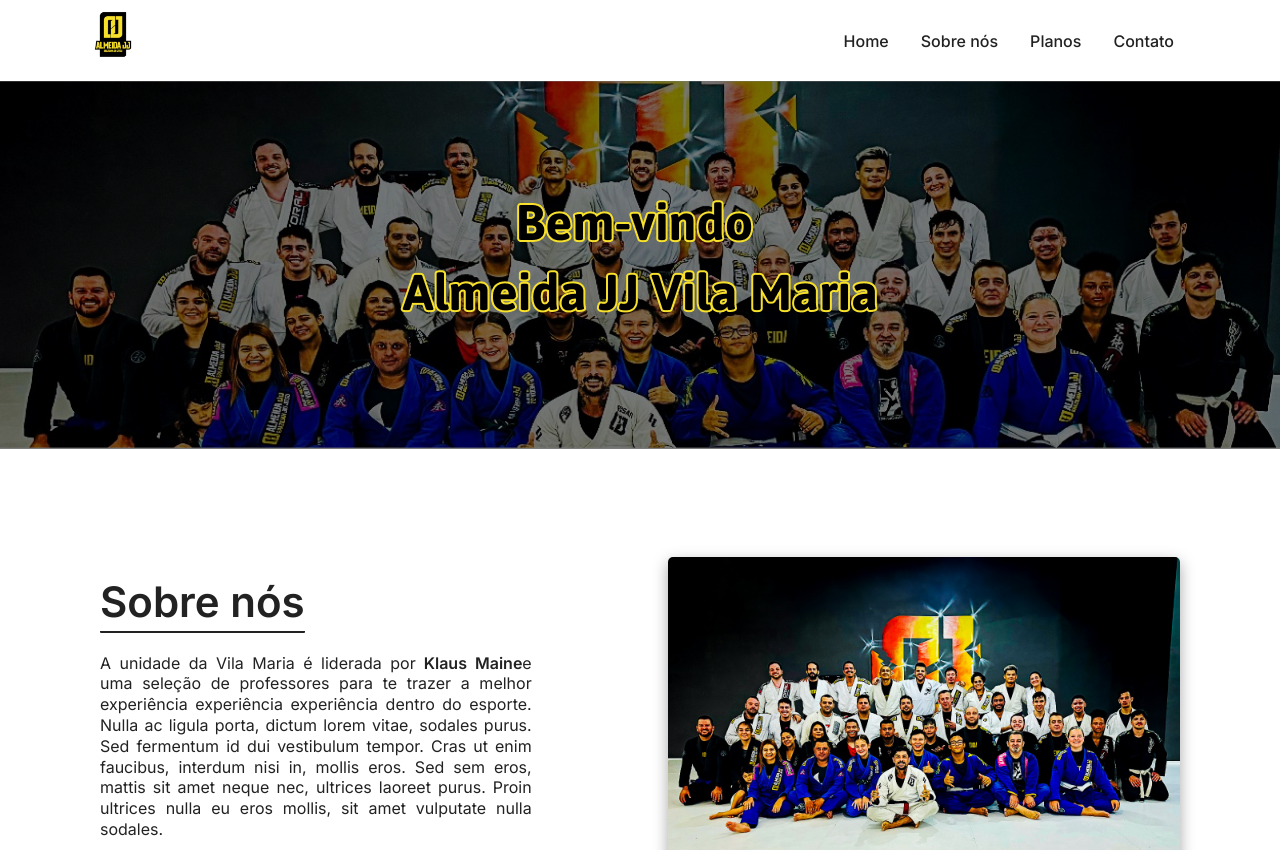
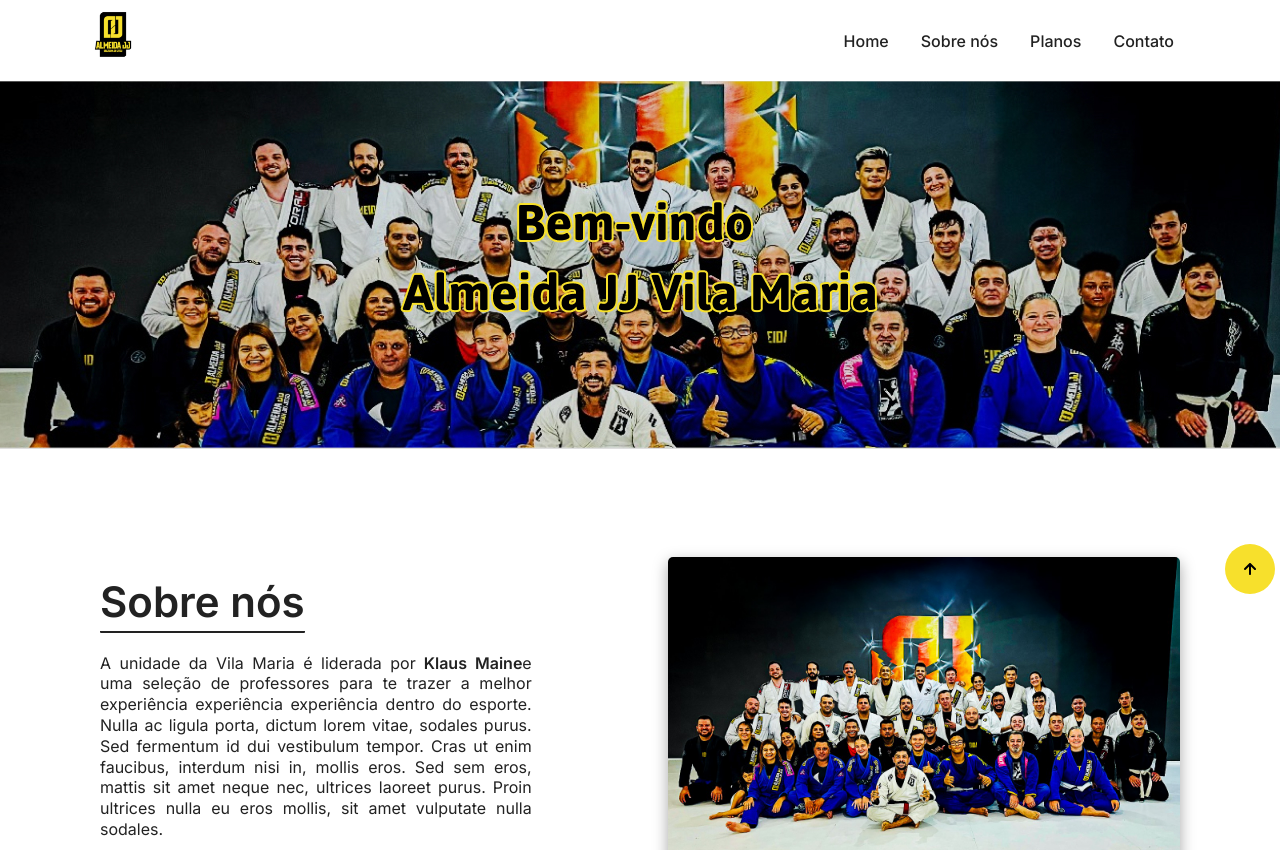
Before and after one commit to JoyAlvess/almeida-jj-vilamaria, a React (Create React App) app: page / in a window 1280 px wide. Shown: the top 850 px of the page. Built offline with nearby package versions, Linux system fonts and the light colour scheme.

Commit message:
insert button for back header

```diff
--- a/src/App.tsx
+++ b/src/App.tsx
@@ -8,16 +8,15 @@
 import { Header } from "./components/Header";
 import { Banner } from "./components/Banner";
 import { CardInfo } from "./components/CardInfo";
-import { Card } from "./components/Card";
 import { Cta } from "./components/Cta";
 import { Row } from "./components/Row";
 import { Footer } from "./components/Footer";
 import { Carousel } from "./components/Carousel";
+import { ButtonFloat } from "./components/ButtonFloat";
 
 import imgCardInfoM from "./assets/bannerMulheres.jpg";
 import imgCardInfoDesk from "./assets/bannerMulheresDesk.jpg";
 import imgCardInfoChildrenDesk from "./assets/bannerCriancasDesk.jpg";
-
 
 import imgCardInfoF from "./assets/bannerCriancas.jpg";
 
@@ -70,6 +69,7 @@
             <Row />
           </div>
         </section>
+        <ButtonFloat />
       </body>
       <Footer />
     </>
--- /dev/null
+++ b/src/components/ButtonFloat/ButtonFloat.tsx
@@ -0,0 +1,12 @@
+import IconArrow from "../../assets/icons/iconArrowTop.svg";
+import { ContainerButton } from "./style";
+
+export const ButtonFloat = () => {
+  return (
+    <ContainerButton>
+      <a href="#containe-header">
+        <img src={IconArrow} alt="Ir para o ínicio" />
+      </a>
+    </ContainerButton>
+  );
+};
--- /dev/null
+++ b/src/components/ButtonFloat/index.tsx
@@ -0,0 +1 @@
+export * from './ButtonFloat'
--- /dev/null
+++ b/src/components/ButtonFloat/style.ts
@@ -0,0 +1,15 @@
+import styled from "styled-components";
+
+export const ContainerButton = styled.div`
+  width: 50px;
+  height: 50px;
+  background: #f7e02c;
+  border-radius: 50%;
+  display: flex;
+  justify-content: center;
+  align-items: center;
+  position: fixed;
+  right: 5px;
+  z-index: 20000;
+  top: 34rem;
+`;
--- a/src/components/Card/Card.tsx
+++ b/src/components/Card/Card.tsx
@@ -12,9 +12,9 @@
 export const Card = ({ category, usefulTime, time, value }: infoCard) => {
   return (
     <div className="planos-card">
-      <div className="planos-card-tag">
+      {/* <div className="planos-card-tag">
         <span>Plano Recomendado</span>
-      </div>
+      </div> */}
 
       <div className="planos-card-content-title">
         <span className="planos-card-title">JIU JITSU</span>
--- a/src/components/Card/style.css
+++ b/src/components/Card/style.css
@@ -39,6 +39,7 @@
   flex-direction: column;
   align-items: center;
   margin: 1.563rem 0;
+  padding-top: 1rem;
 }
 
 .planos-card-title {
--- a/src/components/Header/Header.tsx
+++ b/src/components/Header/Header.tsx
@@ -12,7 +12,7 @@
   };
 
   return (
-    <header className={`header ${openMenu && "header-menu-open"}`}>
+    <header className={`header ${openMenu && "header-menu-open"}`} id="containe-header">
       <div
         className={`container-mobile ${
           openMenu && "container-mobile-menu-open"
```
Also changed, not shown: src/assets/banner.jpg, src/assets/icons/iconArrowTop.svg (added).
